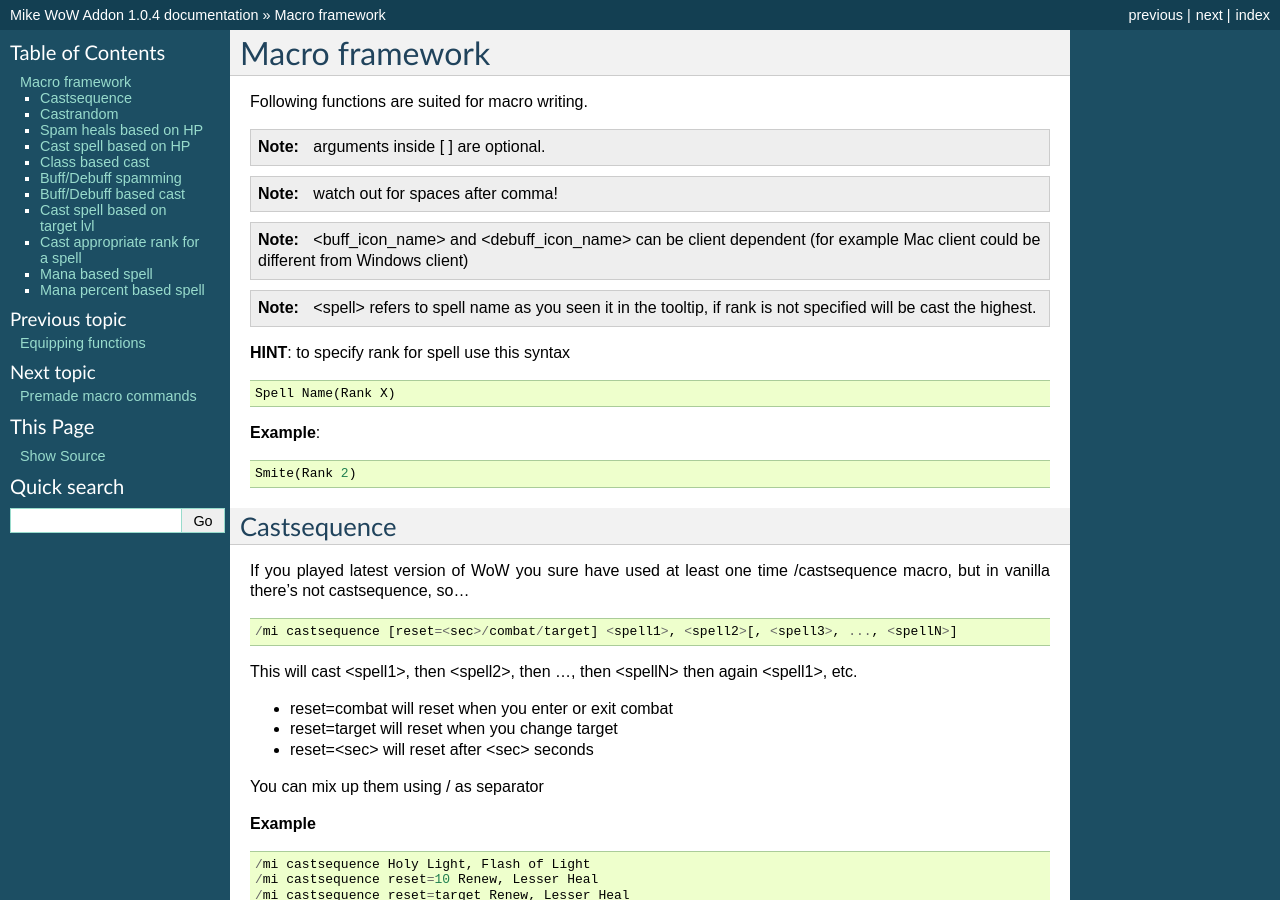
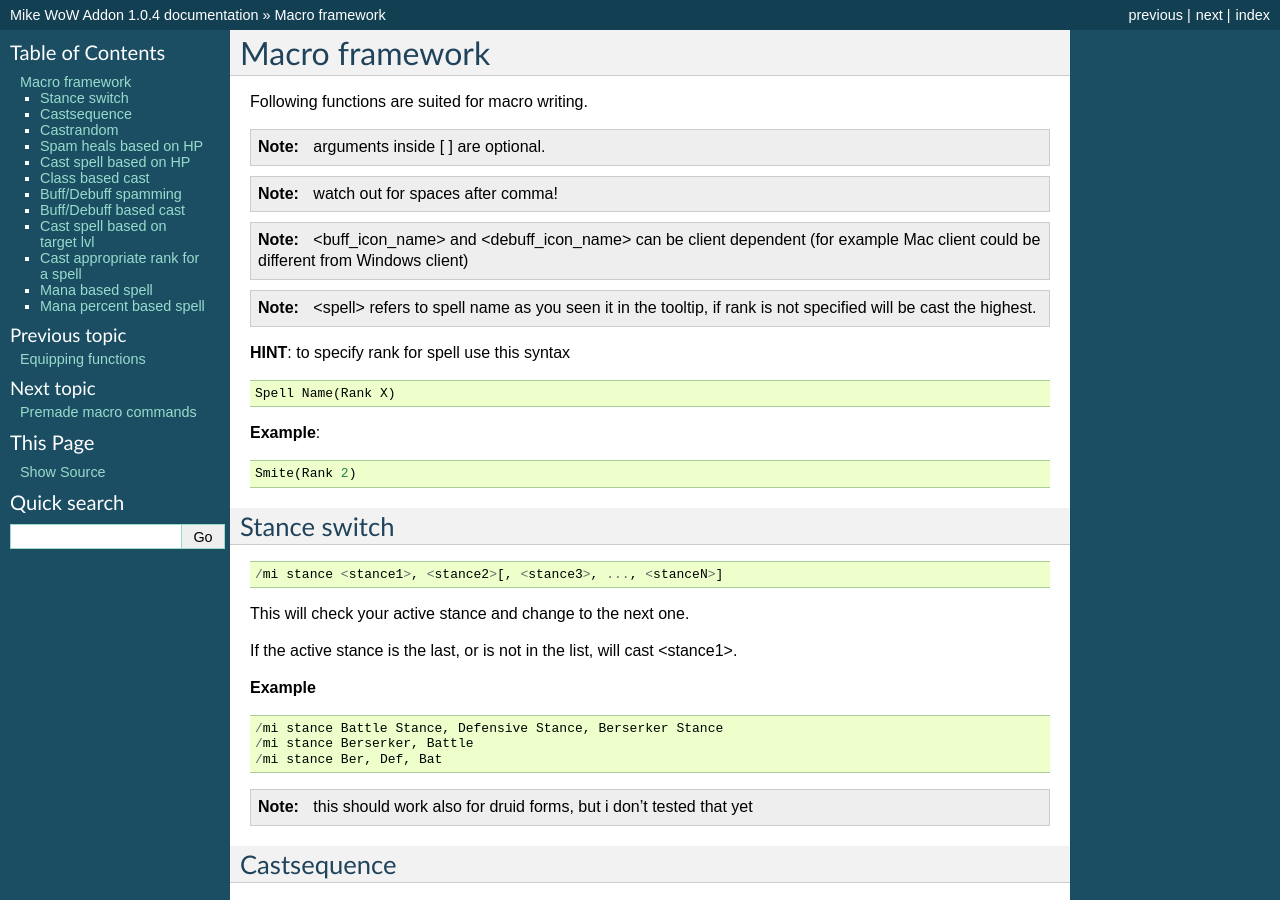
Before and after one commit to michelesr/mike-wow-addon, a Sphinx documentation site: the page built from doc/source/macro_framework.rst, in a window 1280 px wide and 900 px high. Built offline with Sphinx 7.4.7, drawn with Linux system fonts in a browser that asks for light colours.

Commit message:
add doc for stances

```diff
--- a/doc/source/macro_framework.rst
+++ b/doc/source/macro_framework.rst
@@ -27,6 +27,31 @@
 	Smite(Rank 2)
 
 ..
+
+Stance switch
+=============
+
+.. index:: single: Stance switch
+
+::
+
+	/mi stance <stance1>, <stance2>[, <stance3>, ..., <stanceN>]
+
+..
+
+This will check your active stance and change to the next one.
+
+If the active stance is the last, or is not in the list, will cast <stance1>.
+
+**Example** ::
+
+	/mi stance Battle Stance, Defensive Stance, Berserker Stance
+	/mi stance Berserker, Battle
+	/mi stance Ber, Def, Bat
+
+..
+
+.. note:: this should work also for druid forms, but i don't tested that yet
 
 Castsequence
 ============
```
Also changed, not shown: 19 other files.
